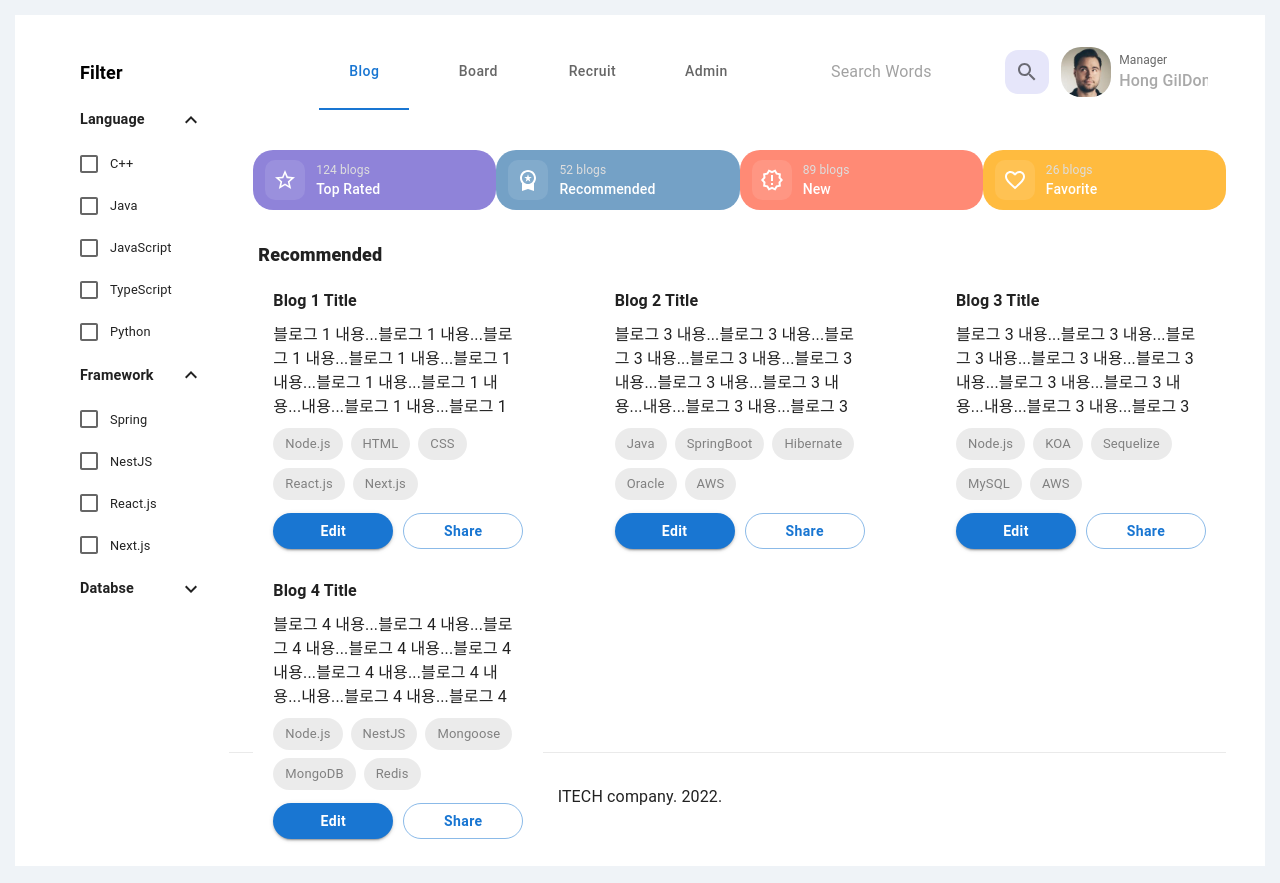
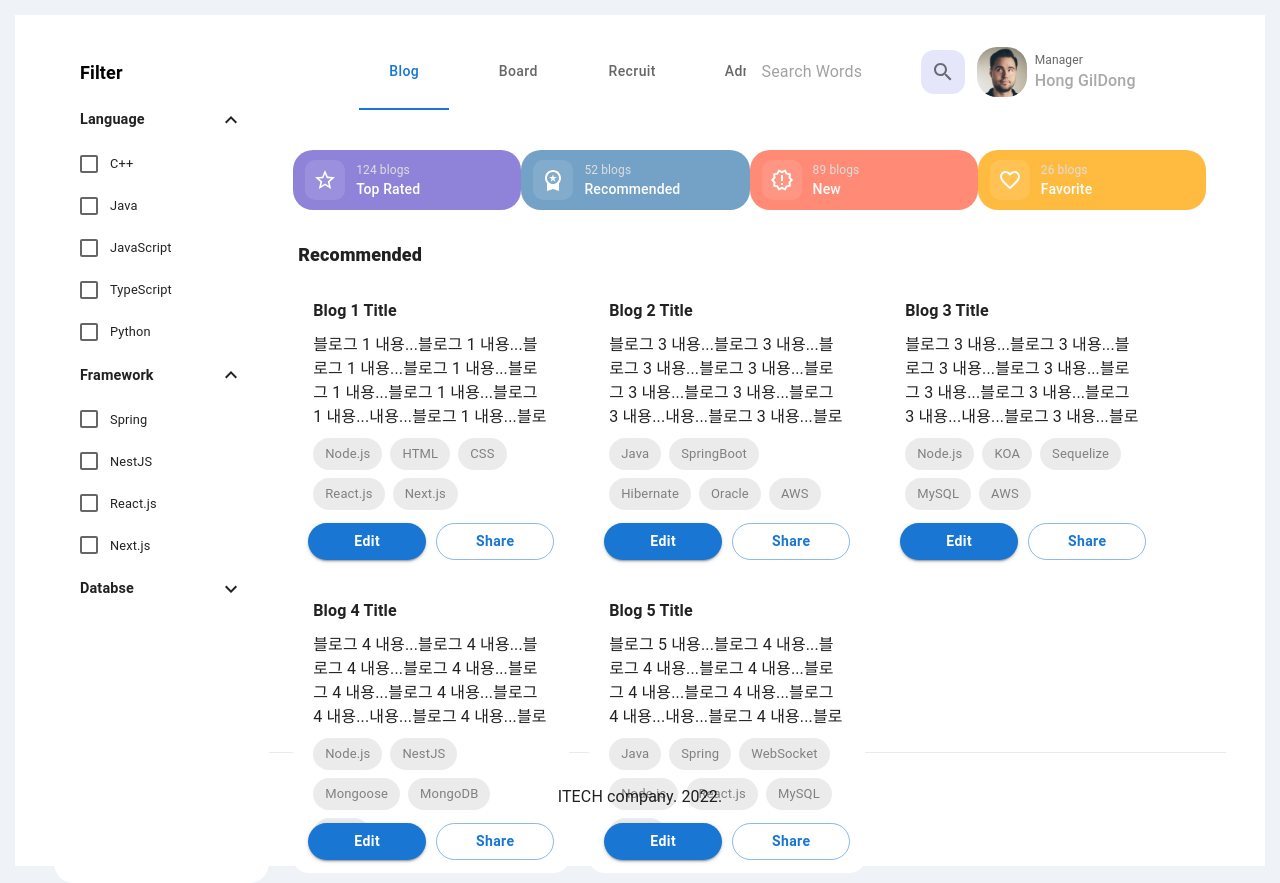
Before and after one commit to shyunjan/iblog, a Next.js app: page / in a window 1280 px wide. Built offline with nearby package versions, Linux system fonts and the light colour scheme.

Commit message:
fix css for layout

```diff
--- a/components/BlogSummaryBox.tsx
+++ b/components/BlogSummaryBox.tsx
@@ -17,14 +17,16 @@ export default ({ title, contentsSummary: summary, tags = [] }: BlogSummaryType)
       sx={{
         backgroundColor: 'white',
         height: '290px',
-        width: '290px',
-        borderRadius: '10px',
+        width: '276px',
+        borderRadius: '15px',
         padding: '6px 10px',
+        mr: '20px',
+        mb: '10px',
       }}
     >
       <Typography sx={{ m: '10px', fontWeight: 600, fontSize: 16 }}>{title}</Typography>
       <Typography sx={{ m: '10px', height: '34%', overflow: 'hidden' }}>{summary}</Typography>
-      <Box sx={{ m: '10px', mb: '0px' }}>
+      <Box sx={{ m: '10px', mb: '0px', height: '29%' }}>
         {tags.map((t, i) => (
           <TagChip key={i} label={t} />
         ))}
--- a/layout/Layout.tsx
+++ b/layout/Layout.tsx
@@ -11,7 +11,7 @@ type Props = {
 };
 
 const FlexGrid = styled(Grid)({ display: 'flex' });
-const BasicItem = { padding: '4px 10px', borderRadius: '8px' };
+const BasicItem = { padding: '4px 10px', borderRadius: '20px' };
 const LayoutItemWhite = styled(Item)({
   ...BasicItem,
   backgroundColor: 'white',
@@ -28,16 +28,16 @@ const Layout = ({ children }: Props): JSX.Element => {
       </Head>
       <CssBaseline />
       <Container maxWidth="xl">
-        <FlexGrid container spacing={3} height="92vh">
-          <FlexGrid item xs={2}>
+        <FlexGrid container columns={20} spacing={3} height="92vh">
+          <FlexGrid item xs={4}>
             {/* 좌측 필터 옵션 영역 */}
             <LayoutItemWhite sx={{ flexGrow: 1 }}>
               <Filter />
             </LayoutItemWhite>
           </FlexGrid>
-          <FlexGrid item xs={10} sx={{ flexDirection: 'column' }}>
+          <FlexGrid item xs={16} sx={{ flexDirection: 'column' }}>
             {/* Top Bar 영역 */}
-            <LayoutItemWhite>
+            <LayoutItemWhite sx={{ mr: '20px' }}>
               <TopBar />
             </LayoutItemWhite>
             {/* 검색 조건 탭 영역 */}
@@ -45,8 +45,9 @@ const Layout = ({ children }: Props): JSX.Element => {
               sx={{
                 display: 'flex',
                 justifyContent: 'space-between',
-                margin: '20px 0px',
+                m: '20px 0px',
                 mb: '10px',
+                mr: '20px',
                 pt: '16px',
                 pb: '16px',
               }}
--- a/layout/TopBar.tsx
+++ b/layout/TopBar.tsx
@@ -40,7 +40,7 @@ const TopBar: NextPage = (): JSX.Element => {
       sx={{ p: '0px 4px', display: 'flex', alignItems: 'center' }}
     >
       <Grid container spacing={1}>
-        <Grid item xs={7}>
+        <Grid item xs={6}>
           <Tabs
             value={tabValue}
             onChange={onTabChange}
@@ -69,7 +69,7 @@ const TopBar: NextPage = (): JSX.Element => {
             <SearchIcon />
           </IconButton>
         </FlexGrid>
-        <FlexGrid item xs={2}>
+        <FlexGrid item xs={3} sx={{ justifyContent: 'left' }}>
           <Avatar
             alt="My Avatar"
             src="/assets/images/avatar-sample-1.jpg"
--- a/pages/index.tsx
+++ b/pages/index.tsx
@@ -30,19 +30,25 @@ const blogSearchArr: BlogSummaryType[] = [
       '블로그 4 내용...블로그 4 내용...블로그 4 내용...블로그 4 내용...블로그 4 내용...블로그 4 내용...블로그 4 내용...내용...블로그 4 내용...블로그 4 내용...블로그 4 내용...블로그 4 내용...블로그 4 내용...블로그 4 내용...',
     tags: ['Node.js', 'NestJS', 'Mongoose', 'MongoDB', 'Redis'],
   },
+  {
+    title: 'Blog 5 Title',
+    contentsSummary:
+      '블로그 5 내용...블로그 4 내용...블로그 4 내용...블로그 4 내용...블로그 4 내용...블로그 4 내용...블로그 4 내용...내용...블로그 4 내용...블로그 4 내용...블로그 4 내용...블로그 4 내용...블로그 4 내용...블로그 4 내용...',
+    tags: ['Java', 'Spring', 'WebSocket', 'Node.js', 'React.js', 'MySQL', 'Redis'],
+  },
 ];
 
 const Home: NextPage = (): JSX.Element => {
   return (
     <>
-      <Typography sx={{ m: '5px', fontWeight: 800, fontSize: 18 }}>Recommended</Typography>
+      <Typography sx={{ m: '5px', mb: '15px', fontWeight: 800, fontSize: 18 }}>
+        Recommended
+      </Typography>
       <Box
         sx={{
           flexGrow: 1,
           display: 'flex',
           flexFlow: 'row wrap',
-          justifyContent: 'space-between',
-          alignContent: 'space-around',
         }}
       >
         {blogSearchArr.map((b, i) => (
```
